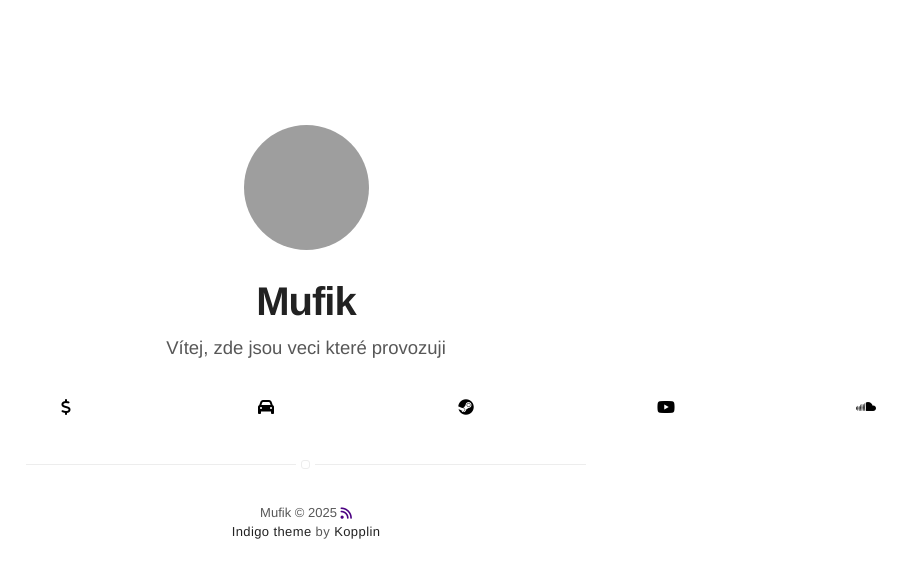
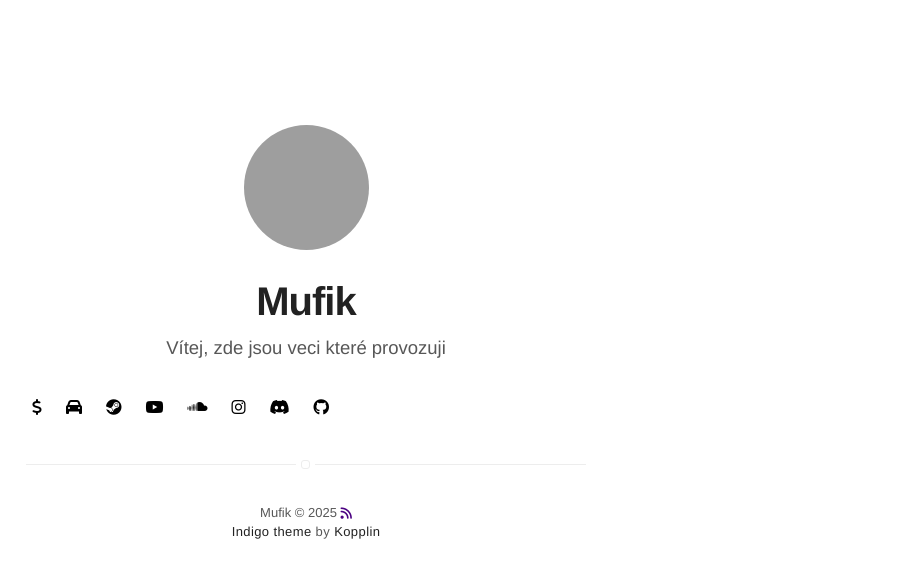
Before and after one commit to Muf1k/CZ, a Jekyll site: the page built from index.html, in a window 1280 px wide. Shown: the top 578 px of the page, without its empty margins (334-1241 px from the left). Built offline with Jekyll 4.4.1, drawn with Linux system fonts in a browser that asks for light colours; nearby versions of some CDN libraries; grey boxes are pictures that could not be loaded.

Commit message:
Reduce gap and adjust link width in social links

```diff
--- a/_sass/components/social-links.sass
+++ b/_sass/components/social-links.sass
@@ -1,6 +1,6 @@
 .social-links
     display: flex
-    gap: 120px
+    gap: 12px
     align-items: center
     flex-wrap: nowrap
 
@@ -13,7 +13,8 @@
         justify-content: center
         flex: 0 0 auto
         height: 35px
-        width: 80px
+        width: auto
+        padding: 0 6px
         color: $zeta
 
         &:hover
```
